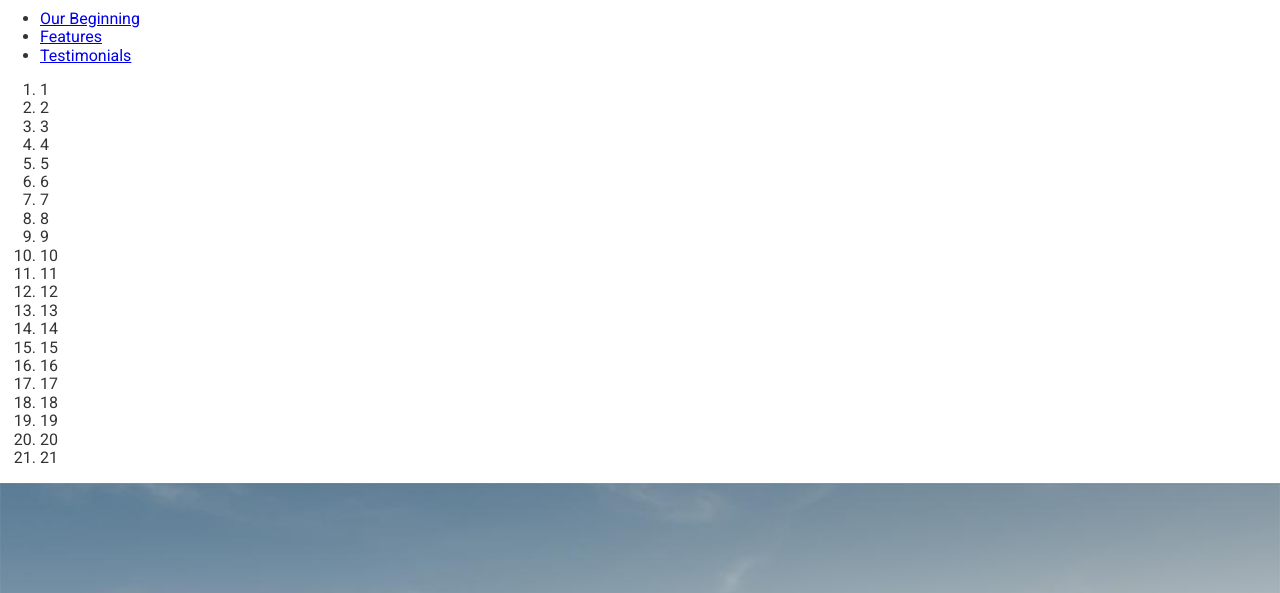
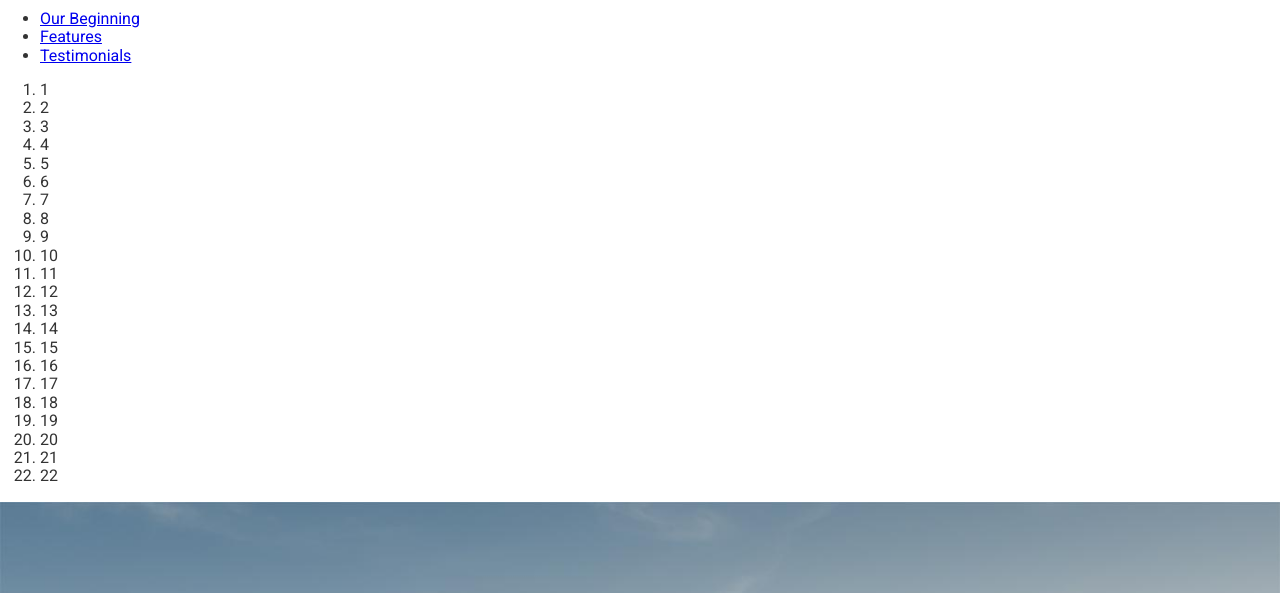
Before and after one commit to dougwells/Simple-Practice, a website: page simpleTravelSite/app/index.html in a window 1280 px wide. Shown: the part 82-675 px from the top of the page. Drawn offline with Linux system fonts and the light colour scheme.

Commit message:
git practice. Part 1: Merge branch on local machine

```diff
--- a/simpleTravelSite/app/index.html
+++ b/simpleTravelSite/app/index.html
@@ -45,6 +45,7 @@
     <li>19</li>
     <li>20</li>
     <li>21</li>
+    <li>22</li>
   </ol>
   <div class="large-hero">
 
```
